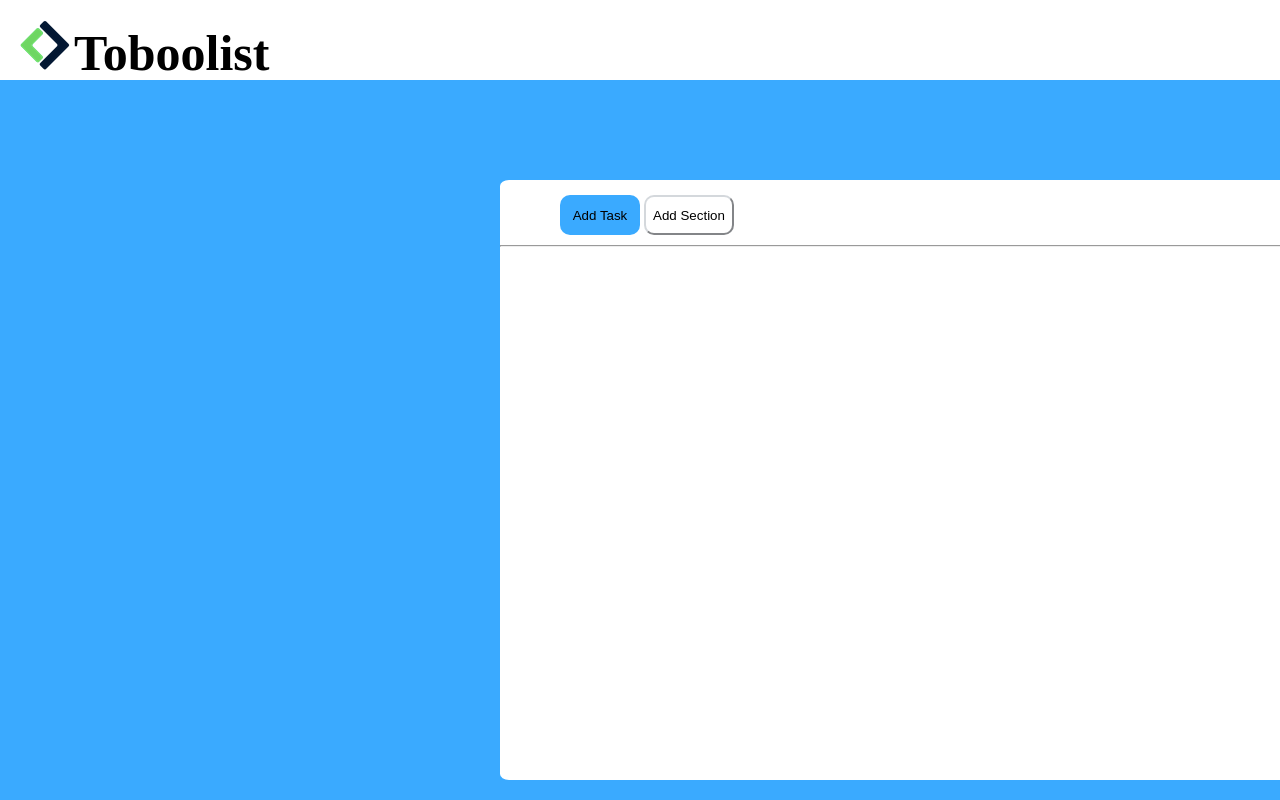
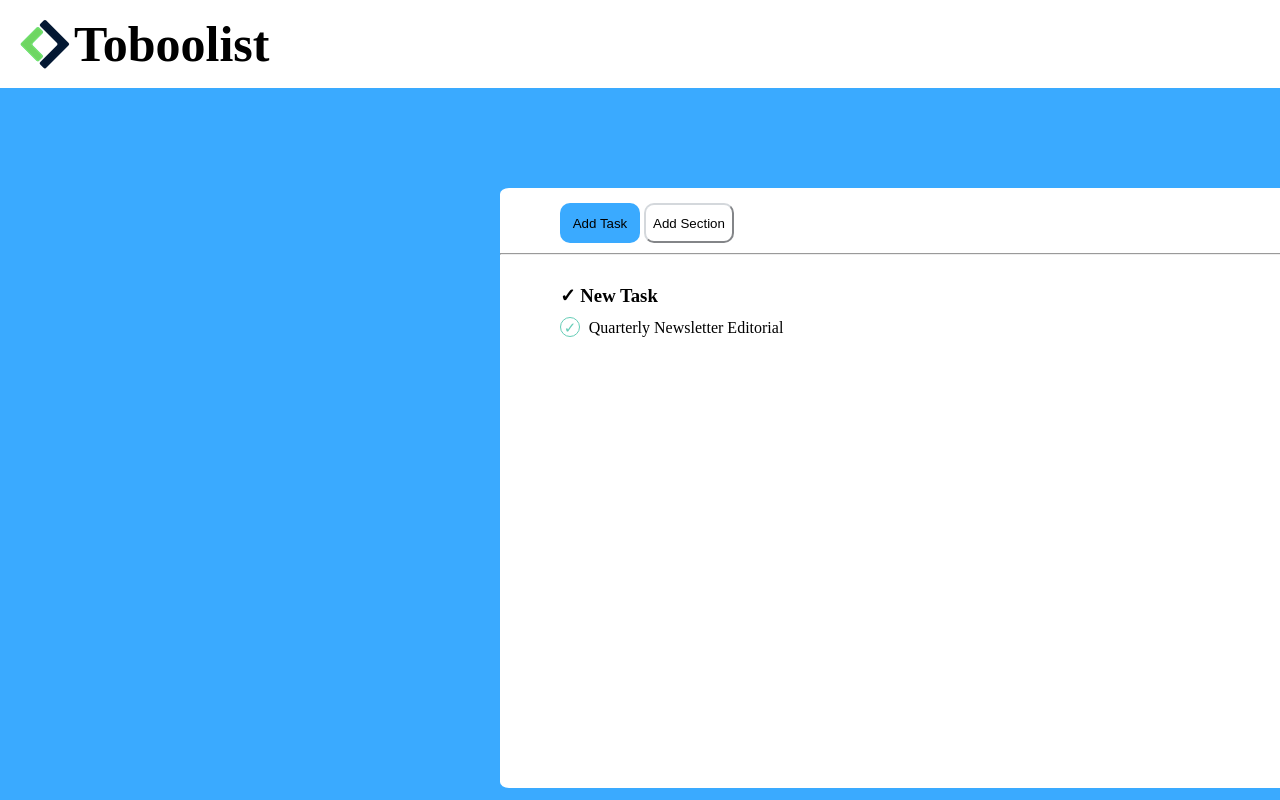
Before and after one commit to Giovannimaiorana/html-css-toboolist, a plain HTML site: page index.html in a window 1280 px wide. Shown: the top 800 px of the page. Drawn offline with Linux system fonts and the light colour scheme.

Commit message:
Inizio parte scritta

```diff
--- a/css/style.css
+++ b/css/style.css
@@ -7,22 +7,21 @@
     body{
         background-color: rgb(58, 170, 255);
     }
+    header h1 {
+        display: inline-block;
+        vertical-align: middle;
+        font-size: 50px;
+        }
 
-.contenitore{
+    header img {
+        vertical-align: middle;
+    }
+
+    header {
         background-color: white;
-   height: 80px;
-   width: 100%;
-   display: inline-block;
+            padding: 15px 20px;
         }
-.Logo{
-    margin-left: 20px;
-    margin-top: 20px;
-}
-h1{
-    display: inline-block;
-    font-size: 50px;
-    line-height: 60px;
-}
+
 .quadrato{
     background-color: white;
     width: 900px;
@@ -53,3 +52,34 @@ hr{
     color: rgb(212, 216, 220);
     margin-top: 10px;
 }
+
+.newtask{
+    margin-left: 60px;
+    margin-top: 30px;
+}
+
+.frasespunta{
+    color: rgb(102, 205, 183);
+    font-size: 15px;
+    line-height: 20px;
+    margin-top: 50px;
+
+
+}
+h3{
+    margin-bottom: 10px;
+}
+.spunta{
+    border: 1px solid rgb(102, 205, 183);
+    border-radius: 50%;
+    width: 20px;
+    height: 20px;
+    display: inline-block;
+    text-align: center;
+}
+.testospunta{
+    margin-left: 5px;
+}
+.partefinale{
+
+}
--- a/index.html
+++ b/index.html
@@ -10,10 +10,8 @@
 <body>
     <!--Inizio costruzione logo con titolo-->
         <header>
-                <div class="contenitore" >
-                <img class="Logo" src="./Logo.png" alt="Logo">
+                <img src="./Logo.png" alt="Toboolist Logo">
                 <h1>Toboolist</h1>
-                </div>
         </header>
     <!--Fine costruzione logo con titolo-->
     <!--Inizio Parte centrale-->
@@ -26,6 +24,12 @@
                 </section>
     <!--Fine Aggiunta bottoni-->
                     <hr/>
+                <div class="newtask">
+                    <h3> &#10003; New Task</h3>
+                    <span class="frasespunta" > <span class="spunta" > &#10003;</span> </span>
+                    <span class="testospunta" >Quarterly Newsletter</span>
+                    <span class="partefinale" >Editorial</span>
+                </div>
             </div>
 
         </main>
```
Lines whose indentation alone changed are shown as unchanged.
